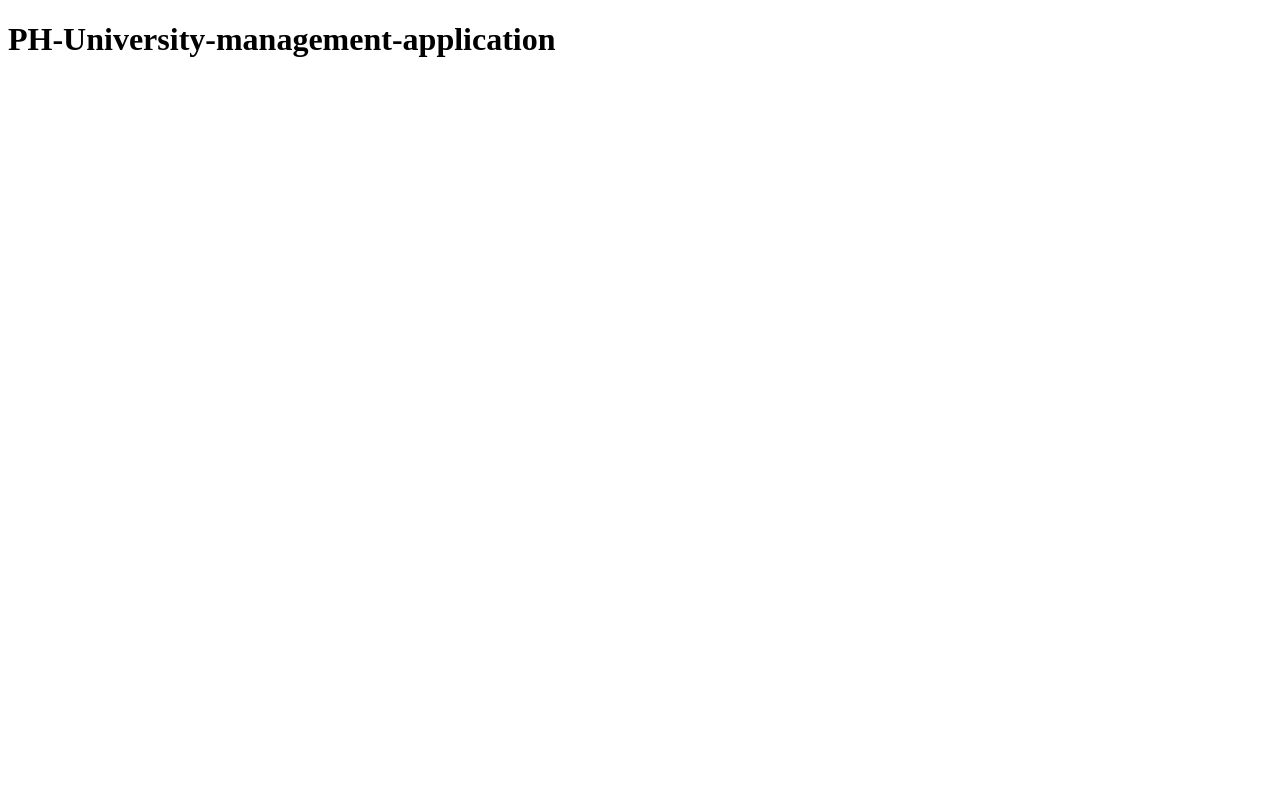
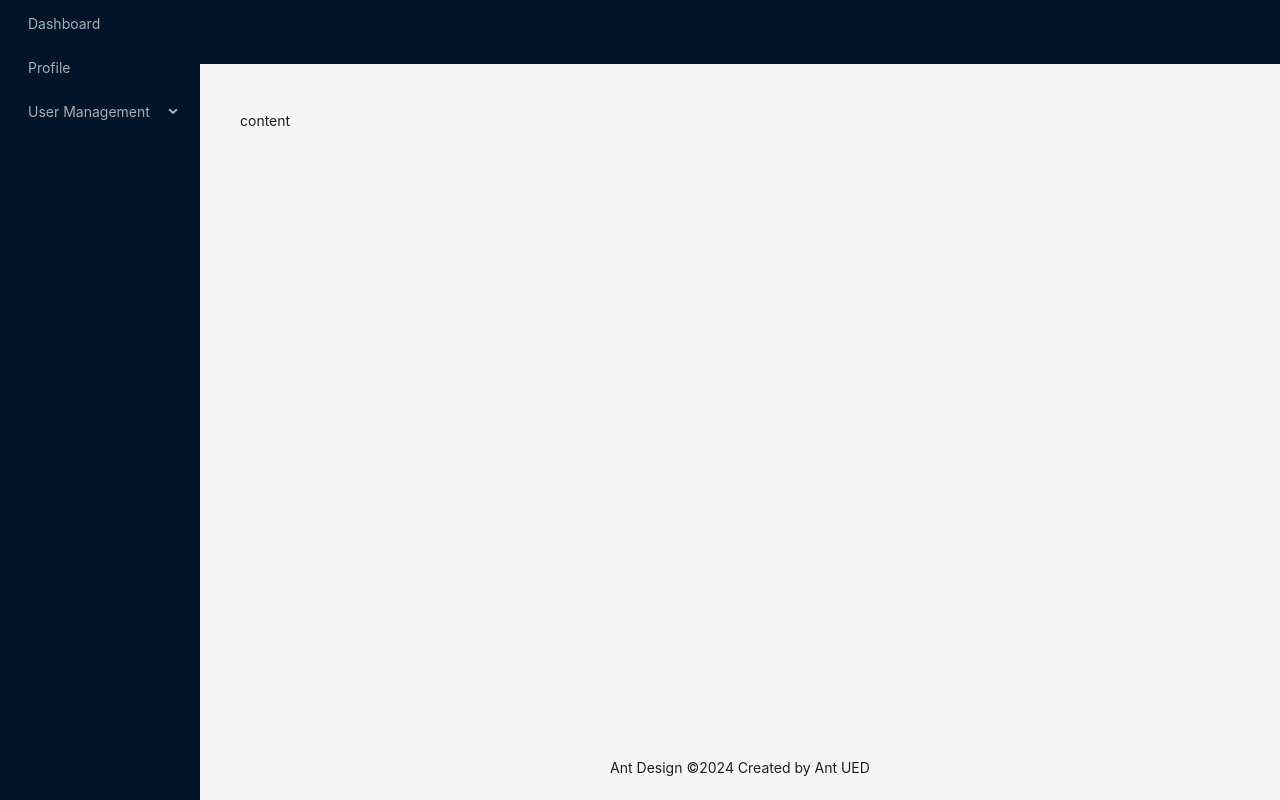
Before and after one commit to JobaerAbdi/university-management-frontend-project, a React (Vite) app: page / in a window 1280 px wide. Built offline with nearby package versions, Linux system fonts and the light colour scheme.

Commit message:
ant design added

```diff
--- a/src/App.tsx
+++ b/src/App.tsx
@@ -1,7 +1,8 @@
+import Main from './components/layout/MainLayout'
 const App = () => {
   return (
     <div>
-      <h1>PH-University-management-application</h1>
+      <Main/>
     </div>
   );
 };
--- /dev/null
+++ b/src/components/layout/MainLayout.jsx
@@ -0,0 +1,71 @@
+import React from 'react';
+import { Layout, Menu } from 'antd';
+
+const { Header, Content, Footer, Sider } = Layout;
+
+const items = [
+  {
+    key: '1',
+    label: 'Dashboard'
+  },
+  {
+    key: '2',
+    label: 'Profile'
+  },
+  {
+    key: '3',
+    label: 'User Management',
+    children: [
+      {
+        key: '11',
+        label:  'Crate Admin'
+      },
+      {
+        key: '12',
+        label:  'Crate Faculty'
+      },
+      {
+        key: '13',
+        label:  'Crate User'
+      }
+    ]
+  },
+]
+
+const MainLayout = () => {
+  return (
+    <Layout style={{height: "100vh"}}>
+      <Sider
+        breakpoint="lg"
+        collapsedWidth="0"
+        onBreakpoint={(broken) => {
+          console.log(broken);
+        }}
+        onCollapse={(collapsed, type) => {
+          console.log(collapsed, type);
+        }}
+      >
+        <div className="demo-logo-vertical" />
+        <Menu theme="dark" mode="inline" defaultSelectedKeys={['4']} items={items} />
+      </Sider>
+      <Layout>
+        <Header style={{ padding: 0 }} />
+        <Content style={{ margin: '24px 16px 0' }}>
+          <div
+            style={{
+              padding: 24,
+              minHeight: 360,
+            }}
+          >
+            content
+          </div>
+        </Content>
+        <Footer style={{ textAlign: 'center' }}>
+          Ant Design ©{new Date().getFullYear()} Created by Ant UED
+        </Footer>
+      </Layout>
+    </Layout>
+  );
+};
+
+export default MainLayout;
--- a/src/index.css
+++ b/src/index.css
@@ -0,0 +1,5 @@
+* {
+  box-sizing: border-box;
+  margin: 0;
+  padding: 0;
+}
```
